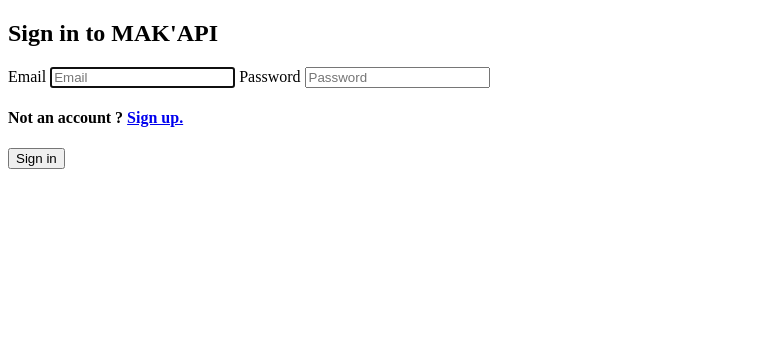
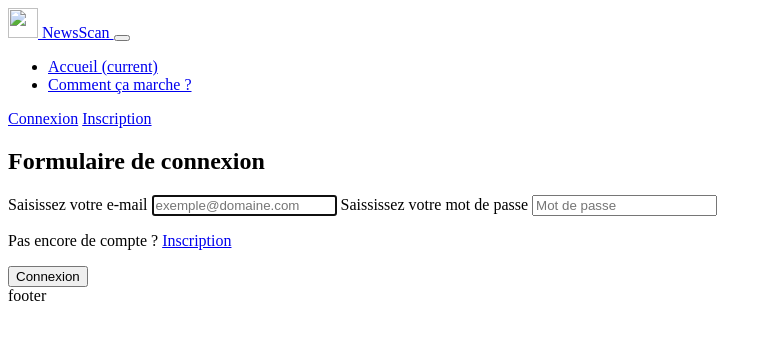
Before and after one commit to Backins/hackathon-fakenews, a Symfony app: template templates/security/login.html.twig in a window 1280 px wide. Shown: the top 340 px of the page, without its empty margins (0-772 px from the left). Run offline with Twig, Linux system fonts and the light colour scheme; the template is opened without the code that fills it, so the values that code supplies are empty; some libraries are stand-ins or nearby versions.

Commit message:
Intégration page de connexion sans maquette

```diff
--- a/templates/security/login.html.twig
+++ b/templates/security/login.html.twig
@@ -1,44 +1,40 @@
-{% extends 'base.html.twig' %}
+{% extends 'front_base.html.twig' %}
 
-{% block title %}Login{% endblock %}
+{% block title %}NewsScan - Login{% endblock %}
 
-{% block body %}
-    <main class="linear-submain container">
-        <section class="form-signin row col l12 m12 s12">
-            <div class="form-content col offset-s3 s6">
-                <div class="center-block">
-                    <h2>Sign in to MAK'API</h2>
-                    <div class="form-makapi blueDial-text">
-                        <div class="row">
-                            <div class="col s12">
+{% block main %}
+    <section class="row">
+        <div class="offset-md-2 col-md-8 col-12">
+            <h1>Formulaire de connexion</h1>
+            <div class="container row">
+                <div class="col-12">
                     <form method="post">
                         {% if error %}
-                                        <div class="alert alert-danger">{{ error.messageKey|trans(error.messageData, 'security') }}</div>
+                            <div class="alert alert-danger" role="alert">
+                                <p>{{ error.messageKey|trans(error.messageData, 'security') }}</p>
+                            </div>
                         {% endif %}
-                                    <label for="inputEmail" class="sr-only">Email</label>
+                        <label for="inputEmail">Saisissez votre e-mail</label>
                         <input type="email" value="{{ last_username }}" name="email" id="inputEmail"
-                                           class="form-control" placeholder="Email" required autofocus>
-                                    <label for="inputPassword" class="sr-only">Password</label>
+                               class="form-control" placeholder="exemple@domaine.com" required autofocus>
+                        <label for="inputPassword">Saississez votre mot de passe</label>
                         <input type="password" name="password" id="inputPassword" class="form-control"
-                                           placeholder="Password" required>
+                               placeholder="Mot de passe" required>
 
                         <input type="hidden" name="_csrf_token"
                                value="{{ csrf_token('authenticate') }}"
                         >
                         <div class="center">
-                                        <h4>Not an account ?
-                                            <a href="#">Sign up.</a>
-                                        </h4>
+                            <p>Pas encore de compte ?
+                                <a href="{{ path('user_new') }}">Inscription</a>
+                            </p>
                         </div>
-                                    <button class="btn makapi-button corail" type="submit">
-                                        Sign in
+                        <button class="btn btn-success" type="submit">
+                            Connexion
                         </button>
                     </form>
                 </div>
             </div>
         </div>
-                </div>
-            </div>
     </section>
-    </main>
 {% endblock %}
```
Lines whose indentation alone changed are shown as unchanged.
